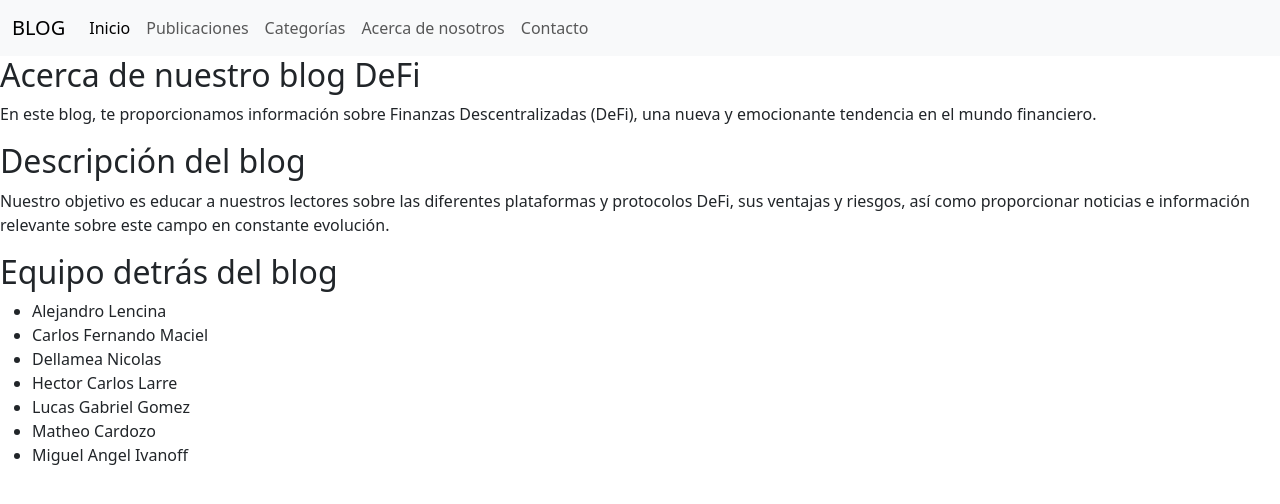
After one commit to NNicolasD/g5-blog, a Django app: page /about/ in a window 1280 px wide. The commit adds this page. Shown: the top 504 px of the page. Run offline with Django 4.2, Linux system fonts and the light colour scheme.

Commit message:
Añadiendo una página básica acerca de nosotros

```diff
--- a/src/core/urls.py
+++ b/src/core/urls.py
@@ -4,6 +4,7 @@ from .views import *
 app_name = 'blog'
 
 urlpatterns = [
-    path('', HomeView.as_view(), name='home'),
+    path('', InicioView.as_view(), name='home'),
+    path('about/', AcercaDeNosotrosView.as_view(), name='about'),
     path('article/', include('articulos.urls')),
 ]
--- a/src/core/views.py
+++ b/src/core/views.py
@@ -1,7 +1,7 @@
 from django.views import generic
 
-class HomeView(generic.TemplateView):
+class InicioView(generic.TemplateView):
     template_name = 'blog/home.html'
 
-    def get(self, request, *args, **kwargs):
-        return super(HomeView, self).get(request, **kwargs)
+class AcercaDeNosotrosView(generic.TemplateView):
+    template_name = 'blog/about.html'
--- a/src/templates/base.html
+++ b/src/templates/base.html
@@ -21,7 +21,7 @@
       <div class="collapse navbar-collapse" id="navbarNavDropdown">
         <ul class="navbar-nav">
           <li class="nav-item">
-            <a class="nav-link active" aria-current="page" href="">Inicio</a>
+            <a class="nav-link active" aria-current="page" href="{% url 'blog:home' %}">Inicio</a>
           </li>
           <li class="nav-item">
             <a class="nav-link" href="">Publicaciones</a>
@@ -30,7 +30,7 @@
             <a class="nav-link" href="">Categorías</a>
           </li>
           <li class="nav-item">
-            <a class="nav-link" href="">Acerca de nosotros</a>
+            <a class="nav-link" href="{% url 'blog:about' %}">Acerca de nosotros</a>
           </li>
           <li class="nav-item">
             <a class="nav-link" href="">Contacto</a>
--- /dev/null
+++ b/src/templates/blog/about.html
@@ -0,0 +1,25 @@
+{% extends 'base.html' %}
+{% block title %} Acerca de Nosotros {% endblock %}
+
+{% block content %}
+    <h2>Acerca de nuestro blog DeFi</h2>
+    <section>
+        <p>En este blog, te proporcionamos información sobre Finanzas Descentralizadas (DeFi), una nueva y emocionante tendencia en el mundo financiero.</p>
+    </section>
+    <section>
+        <h2>Descripción del blog</h2>
+        <p>Nuestro objetivo es educar a nuestros lectores sobre las diferentes plataformas y protocolos DeFi, sus ventajas y riesgos, así como proporcionar noticias e información relevante sobre este campo en constante evolución.</p>
+    </section>
+    <section>
+        <h2>Equipo detrás del blog</h2>
+        <ul>
+            <li>Alejandro Lencina</li>
+            <li>Carlos Fernando Maciel</li>
+            <li>Dellamea Nicolas</li>
+            <li>Hector Carlos Larre</li>
+            <li>Lucas Gabriel Gomez</li>
+            <li>Matheo Cardozo</li>
+            <li>Miguel Angel Ivanoff</li>
+        </ul>
+    </section>
+{% endblock %}
```
